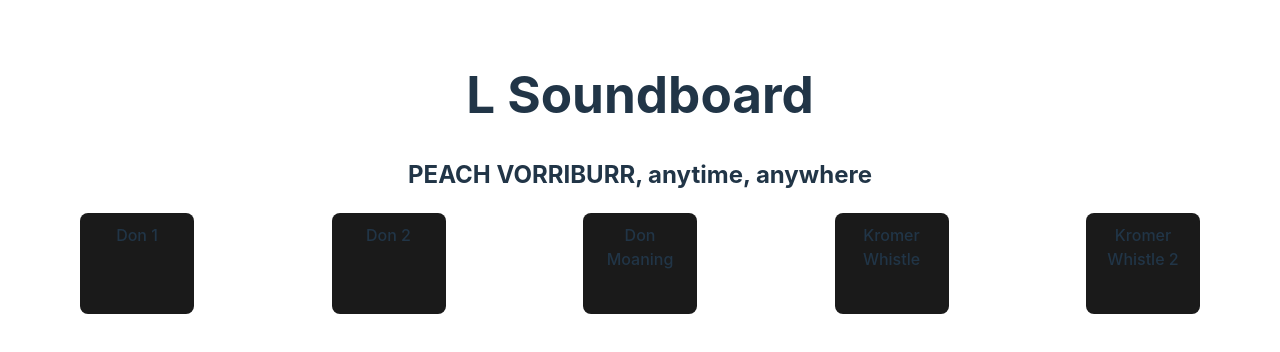
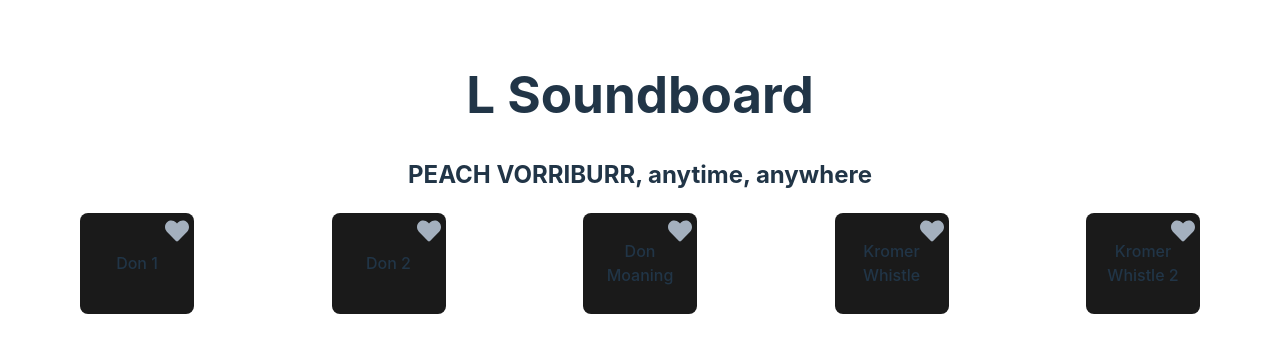
Before and after one commit to DerekZZhu/LimbusSBC, a React (Vite) app: page / in a window 1280 px wide. Shown: the top 352 px of the page. Built offline with nearby package versions, Linux system fonts and the light colour scheme.

Commit message:
Added hearting function to button component

```diff
--- a/src/App.jsx
+++ b/src/App.jsx
@@ -4,8 +4,7 @@ import Button from "./Button"
 import './App.css'
 
 function App() {
-
-  const audioUrl = "https://github.com/DerekZZhu/Assets/raw/main/PM_SOP_ASSETS/audio1.mp3"; // Replace with your GitHub raw URL
+  const flavors = ["PEACH VORRIBURR", "Limbus Company", "AUUUghh!!"]
 
   return (
     <>
--- a/src/Button.jsx
+++ b/src/Button.jsx
@@ -1,13 +1,21 @@
 import React, { useState } from 'react';
+import { FaHeart } from 'react-icons/fa';
 
 const Button = (props) => {
+  const [liked, updateLiked] = useState(false)
+
   function play() {
     const audio = new Audio(props.sound);
     audio.play();
   }
 
+  function handleClick() {
+    updateLiked(!liked)
+  }
+
   return (
     <div className="button" onClick={play}>
+      <FaHeart style={{color:liked?"#ff6b81":"#a4b0be"}} onClick={handleClick} className="heart"/>
       {props.name}
     </div>
   );
--- a/src/index.css
+++ b/src/index.css
@@ -35,6 +35,14 @@ h1 {
   line-height: 1.1;
 }
 
+.heart {
+  position: absolute;
+  top: 5%;
+  left: 75%;
+  height: 1.5rem;
+  width: 1.5rem;
+}
+
 .button {
   border-radius: 8px;
   border: 1px solid transparent;
@@ -51,6 +59,11 @@ h1 {
   max-height: 5rem;
   min-height: 5rem;
   word-wrap: break-word;
+
+  display: flex;
+  position: relative;
+  justify-content: center;
+  align-items: center;
 }
 .button:hover {
   border-color: #646cff;
```
Also changed, not shown: package.json (+6 -1 lines), 1 other file (tests, documents, lock files or other folders).
